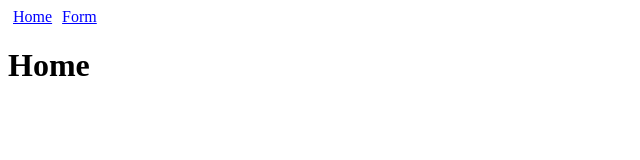
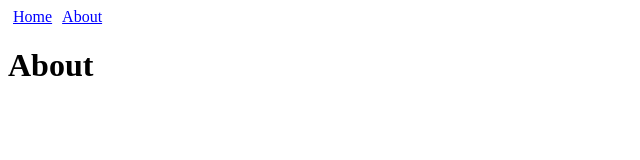
Before and after one commit to liranm/add-routing-to-react-apps-using-react-router-v4, a React (Create React App) app: page / in a window 1280 px wide. Shown: the top 160 px of the page, without its empty margins (0-640 px from the left). Built offline with nearby package versions, Linux system fonts and the light colour scheme.

Commit message:
Understand the Difference Between the React Router v4 Router Types

```diff
--- a/src/App.js
+++ b/src/App.js
@@ -1,40 +1,48 @@
 import React from 'react';
-import { BrowserRouter as Router, Route, Link, Prompt } from 'react-router-dom';
+import { BrowserRouter, Route, Link, HashRouter, MemoryRouter, StaticRouter } from 'react-router-dom';
 
 import './App.css';
 
-const Home = () => (<h1>Home</h1>);
-
-class Form extends React.Component {
-  state = {
-    dirty: false
-  }
-
-  setDirty = () => this.setState({ dirty : true })
-
-  render() {
-    return (
-      <div>
-        <h1>Form</h1>
-        <input type="text" onInput={this.setDirty} />
-        <Prompt
-          when={this.state.dirty}
-          message="Data will be lost!"
-        />
-      </div>
-    );
-  }
-}
-
-const App = (props) => (
-  <Router>
-    <div>
-      <Link to="/">Home</Link>
-      <Link to="/form">Form</Link>
-      <Route exact path="/" component={Home} />
-      <Route path="/form" component={Form} />
-    </div>
-  </Router>
+const LinksRoutes = () => (
+  <div>
+    <Link to="/">Home</Link>
+    <Link to="/about">About</Link>
+    <Route exact path="/" render={() => <h1>Home</h1>} />
+    <Route path="/about" render={() => <h1>About</h1>} />
+  </div>
 );
 
-export default App;
+const forceRefresh = () => {
+  console.log(new Date());
+
+  return false;
+};
+
+const BrowserRouterApp = () => (
+  <BrowserRouter forceRefresh={forceRefresh()} >
+    <LinksRoutes />
+  </BrowserRouter>
+);
+
+const HashRouterApp = () => (
+  <HashRouter hashType="hashbang" >
+    <LinksRoutes />
+  </HashRouter>
+);
+
+const MemoryRouterApp = () => (
+  <MemoryRouter
+    initialEntries={['/', '/about']}
+    initialIndex={1}
+  >
+    <LinksRoutes />
+  </MemoryRouter>
+);
+
+const StaticRouterApp = () => (
+  <StaticRouter location="/about" context={{}} >
+    <LinksRoutes />
+  </StaticRouter>
+);
+
+export default StaticRouterApp;
```
